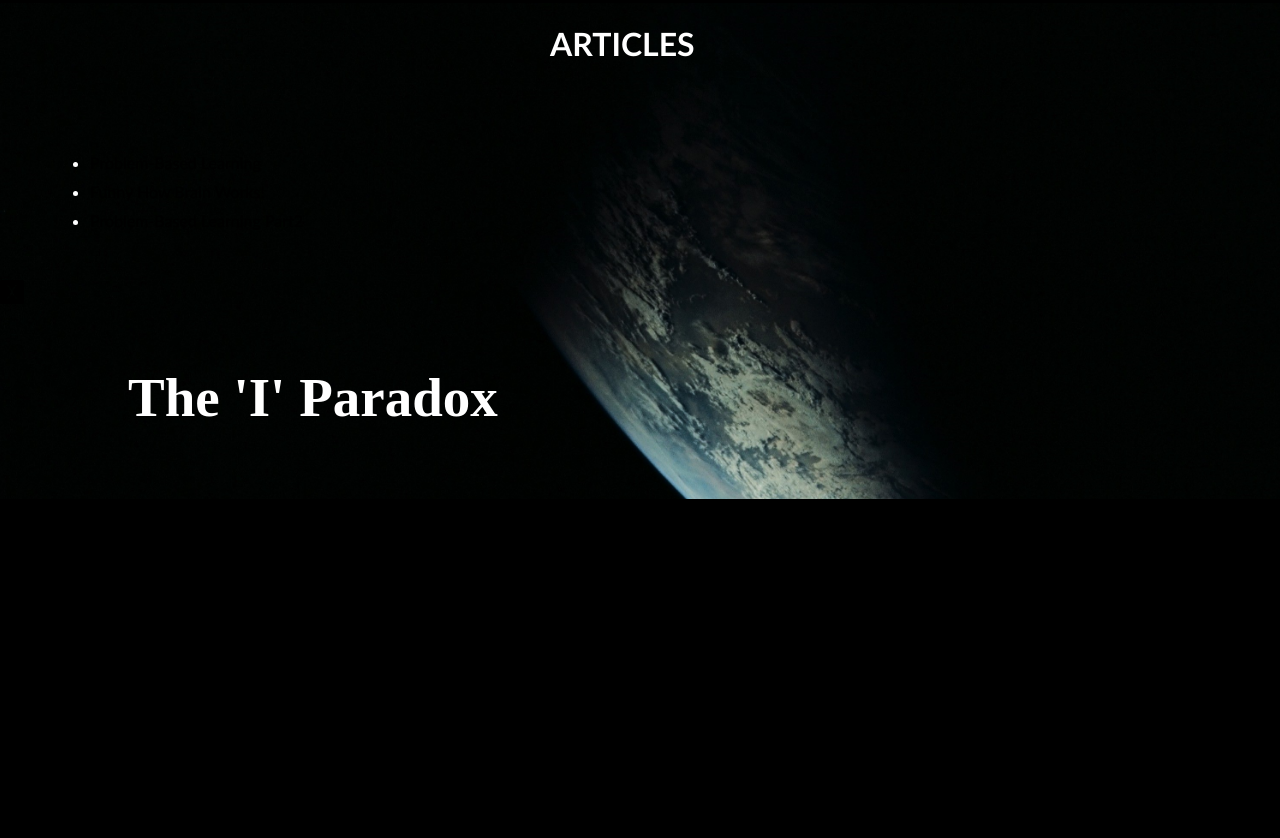
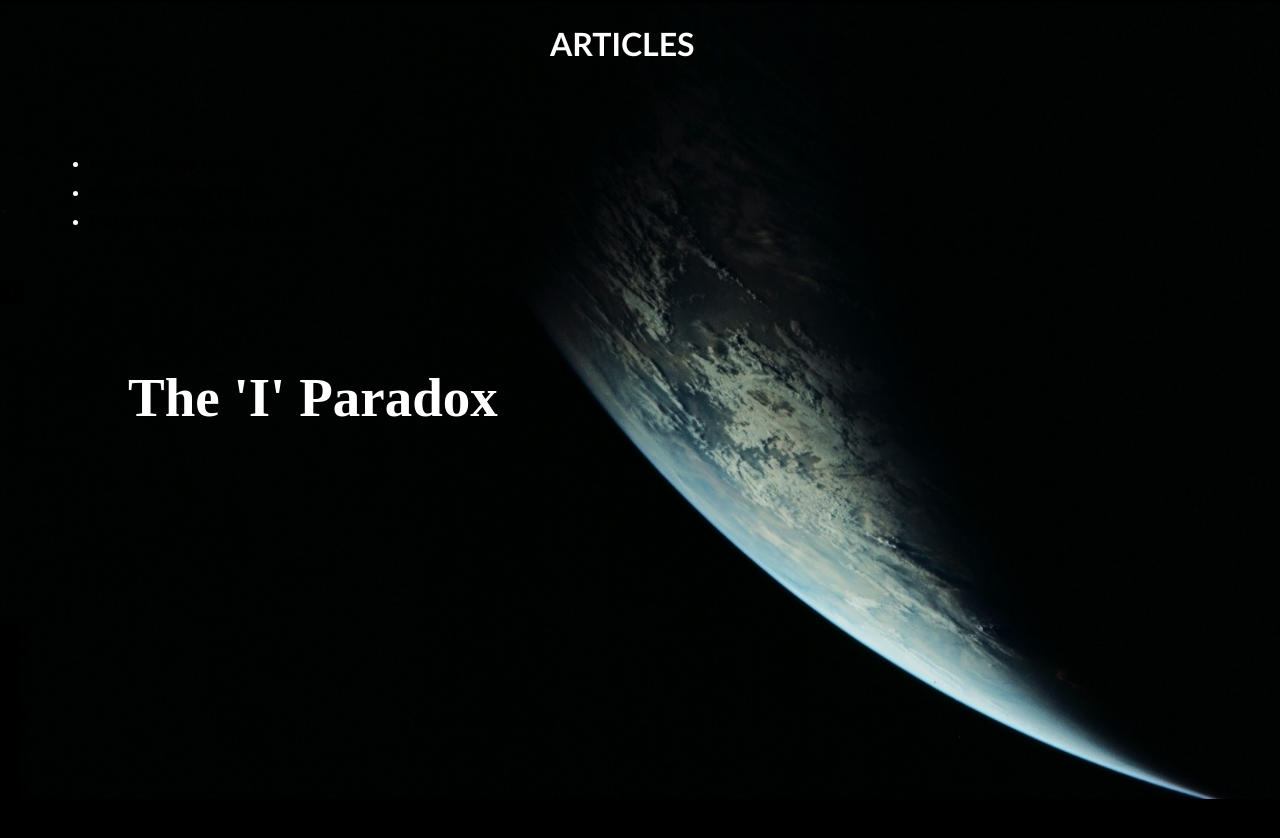
Before and after one commit to OmJadhav1905/myflaskblog, a Flask app: page /blog in a window 1280 px wide. Shown: the part 66-904 px from the top of the page. Run offline with Flask 3, Linux system fonts and the light colour scheme.

Commit message:
graphic changes

```diff
--- a/templates/base.html
+++ b/templates/base.html
@@ -25,7 +25,7 @@
         z-index: -2;
         top: 65px;
         width: 100%;
-        height: 500px; /* adjust as desired */
+        height: 800px; /* adjust as desired */
         background-size: cover;
         background-position: center;
         background-image: url('earth.jpg');
```
